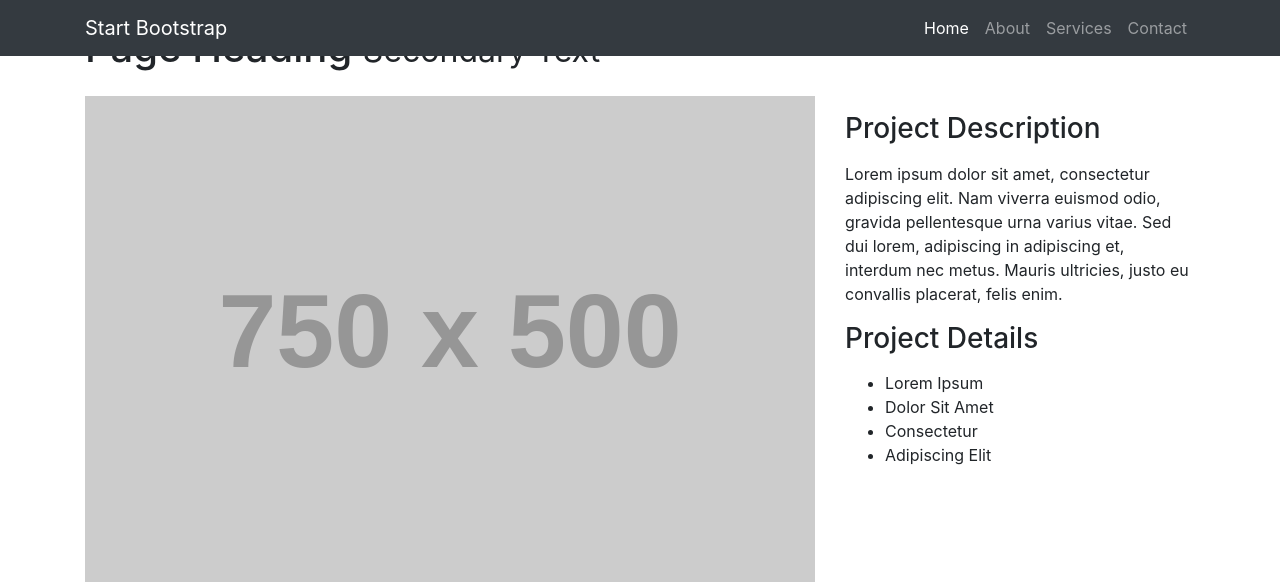
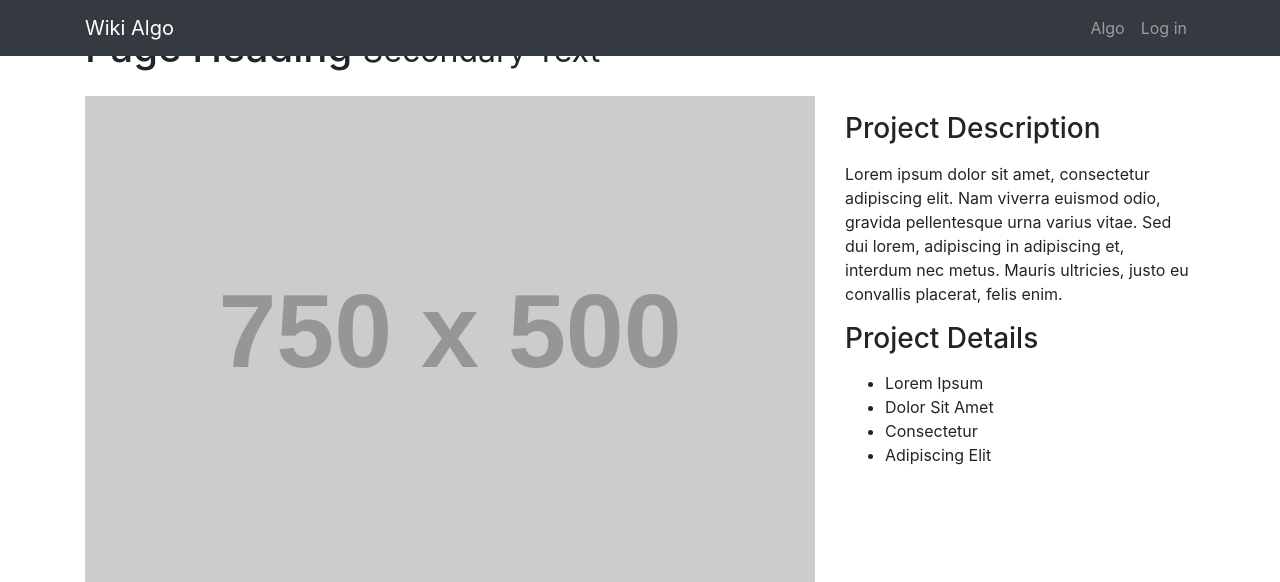
Before and after one commit to kirilig09/cartoon-algo, a web app: page / in a window 1280 px wide. Shown: the top 582 px of the page. Run offline with its HTML, style and script files only (its server is not run), Linux system fonts and the light colour scheme; grey boxes labelled with a size stand in for pictures from a placeholder-image service; data that the repository does not hold is empty; some libraries are stand-ins or nearby versions.

Commit message:
change of names and stuff

```diff
--- a/src/main/resources/static/index.html
+++ b/src/main/resources/static/index.html
@@ -68,25 +68,17 @@
   <!-- Navigation -->
   <nav class="navbar navbar-expand-lg navbar-dark bg-dark fixed-top">
     <div class="container">
-      <a class="navbar-brand" href="#">Start Bootstrap</a>
+      <a class="navbar-brand" href="#">Wiki Algo</a>
       <button class="navbar-toggler" type="button" data-toggle="collapse" data-target="#navbarResponsive" aria-controls="navbarResponsive" aria-expanded="false" aria-label="Toggle navigation">
         <span class="navbar-toggler-icon"></span>
       </button>
       <div class="collapse navbar-collapse" id="navbarResponsive">
         <ul class="navbar-nav ml-auto">
-          <li class="nav-item active">
-            <a class="nav-link" href="#">Home
-              <span class="sr-only">(current)</span>
-            </a>
+          <li class="nav-item">
+            <a class="nav-link" href="#">Algo</a>
           </li>
           <li class="nav-item">
-            <a class="nav-link" href="#">About</a>
-          </li>
-          <li class="nav-item">
-            <a class="nav-link" href="#">Services</a>
-          </li>
-          <li class="nav-item">
-            <a class="nav-link" href="#">Contact</a>
+            <a class="nav-link" href="#">Log in</a>
           </li>
         </ul>
       </div>
```
